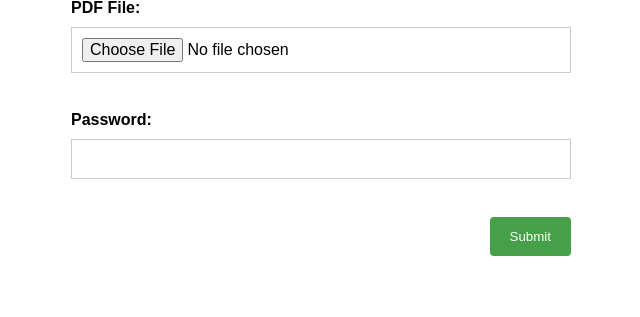
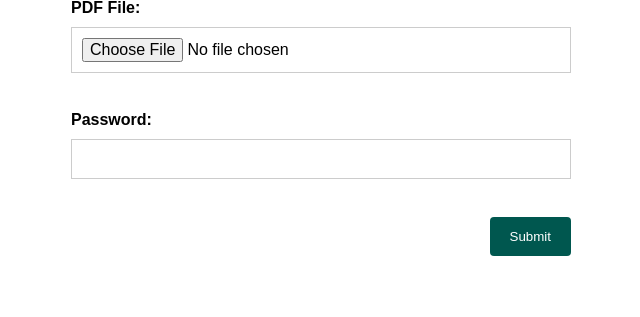
Before and after one commit to SuzzukiW/PDFreeFlow, a Flask app: page / in a window 1280 px wide, with the pointer over the restyled element. Shown: the part 138-455 px from the top of the page, without its empty margins (319-959 px from the left). Run offline with Flask 2, Linux system fonts and the light colour scheme.

Commit message:
color updates

```diff
--- a/templates/index.html
+++ b/templates/index.html
@@ -44,7 +44,7 @@
             }
 
             input[type="submit"]:hover {
-                background-color: #45a049;
+                background-color: #00574f;
             }
         </style>
     </head>
```
